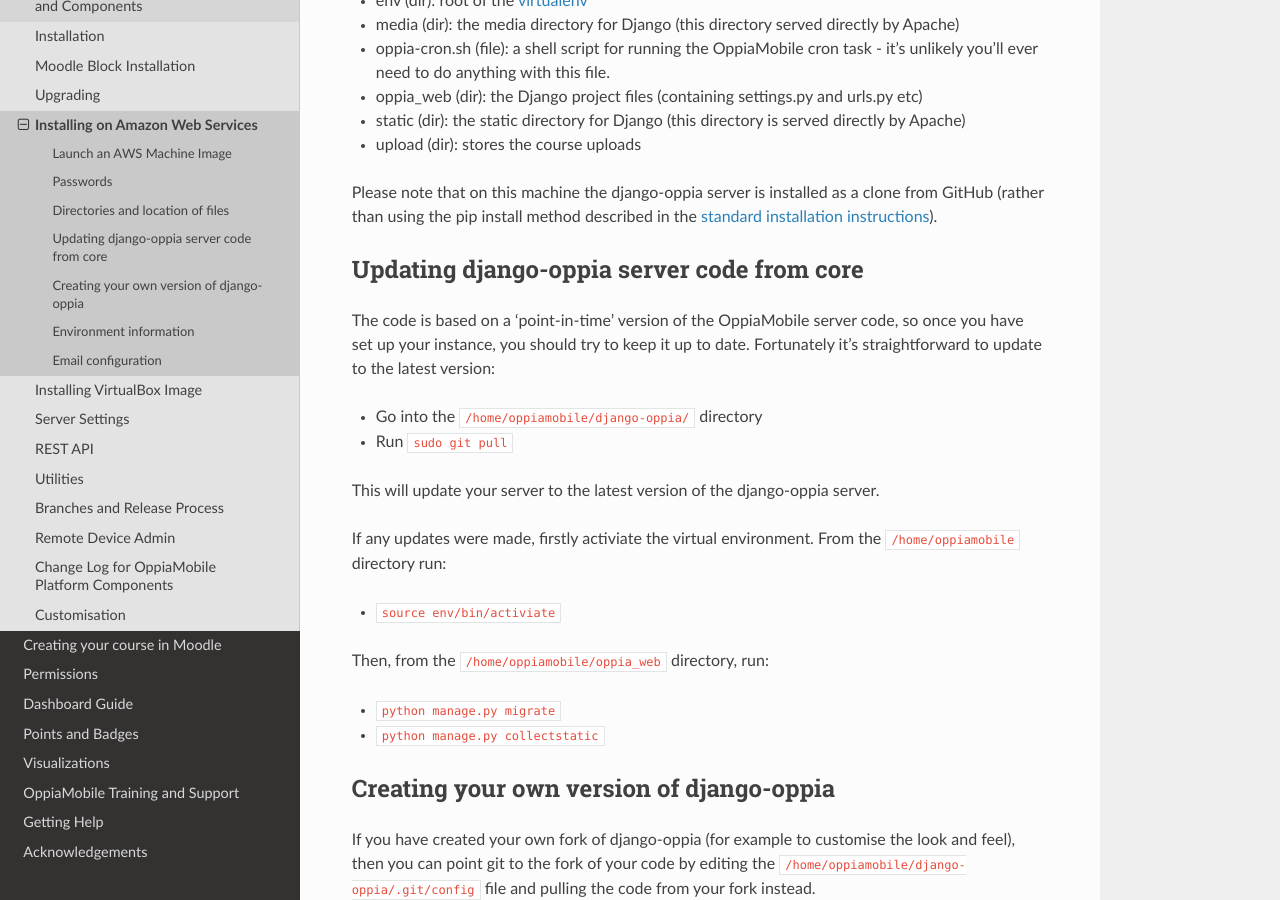
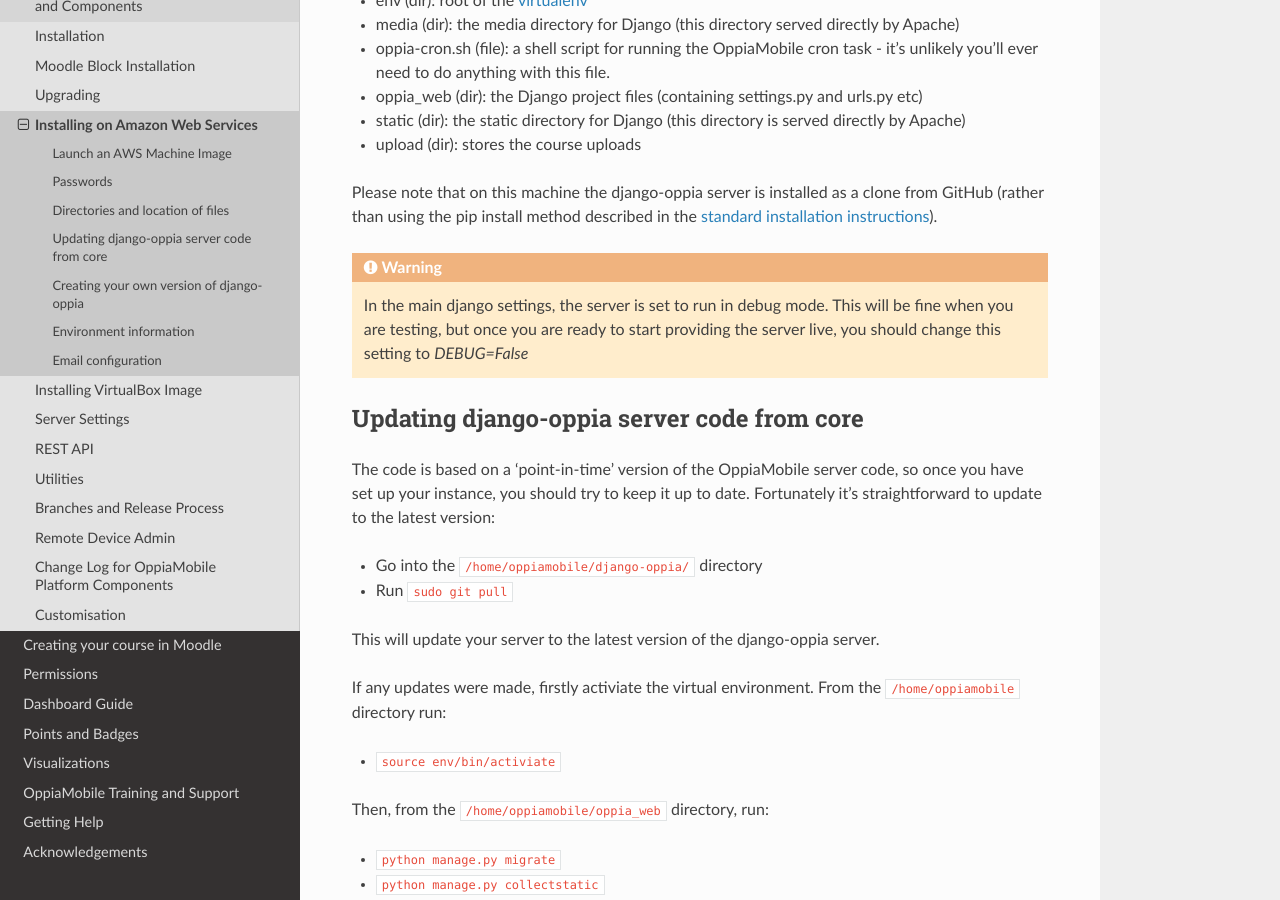
Before and after one commit to DigitalCampus/django-oppia, a Sphinx documentation site: the page built from docs/dev/aws.rst, in a window 1280 px wide and 900 px high, scrolled down 1334 px. Built offline with Sphinx 7.4.7 and the Read the Docs theme 2.0.0, drawn with Linux system fonts in a browser that asks for light colours; the version number is read from the project's files by our own code.

Commit message:
update docs

```diff
--- a/docs/dev/aws.rst
+++ b/docs/dev/aws.rst
@@ -67,6 +67,9 @@
 from GitHub (rather than using the pip install method described in the :ref:`standard
 installation instructions <install>`).
 
+.. warning::
+	In the main django settings, the server is set to run in debug mode. This will be fine when you are testing, but
+	once you are ready to start providing the server live, you should change this setting to `DEBUG=False`
 
 Updating django-oppia server code from core
 --------------------------------------------
```
